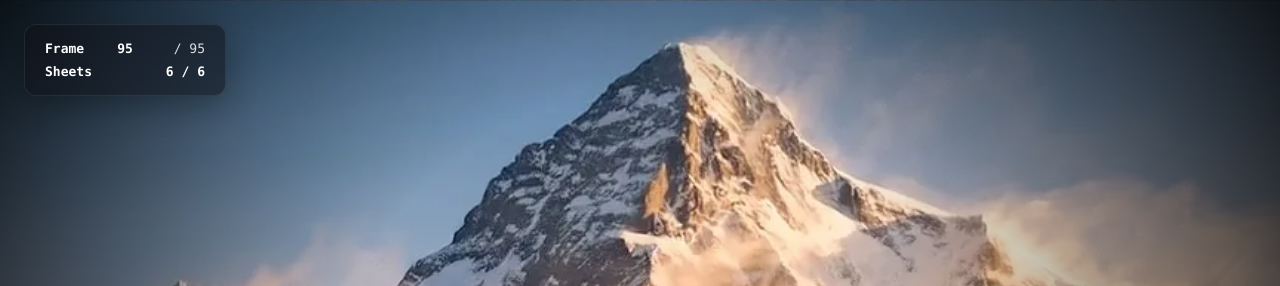
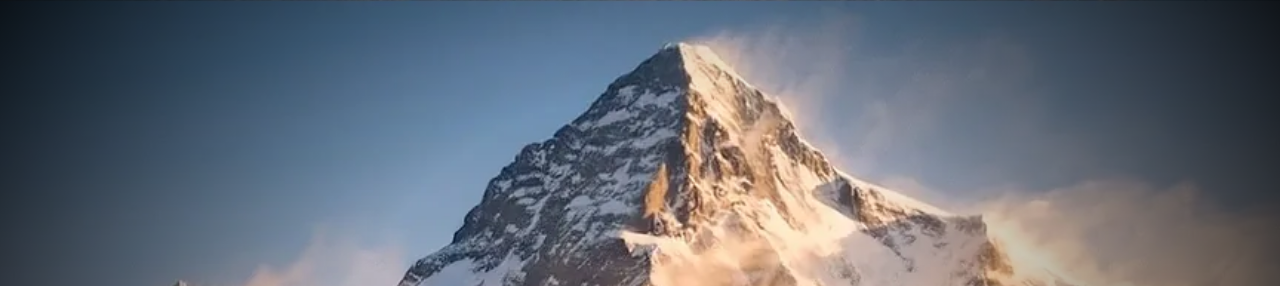
Before and after one commit to zaigham63466-sketch/k2-parallax-test-, a plain HTML site: page index.html in a window 1280 px wide. Shown: the top 286 px of the page. Drawn offline with Linux system fonts and the light colour scheme.

Commit message:
Add Apple-style typography overlay and remove debug UI

```diff
--- a/index.html
+++ b/index.html
@@ -17,11 +17,6 @@
 
             <div class="cinematic-text" id="k2-text">Ready to mount K2?</div>
 
-            <div id="debug-readout">
-                <p><span>Frame</span> <span id="debug-frame">0</span>&nbsp;/&nbsp;95</p>
-                <p><span>Sheets</span> <span id="debug-sheets">0 / 6</span></p>
-            </div>
-
             <div class="scroll-prompt" id="scroll-prompt">
                 <div class="scroll-prompt-text">Scroll to explore</div>
                 <div class="scroll-prompt-line"></div>
--- a/script.js
+++ b/script.js
@@ -1,7 +1,5 @@
 const canvas = document.getElementById('hero-canvas');
 const ctx = canvas.getContext('2d', { alpha: false }); // Optimization for opaque canvas
-const debugFrame = document.getElementById('debug-frame');
-const debugSheets = document.getElementById('debug-sheets');
 const scrollContainer = document.querySelector('.scroll-container');
 const scrollPrompt = document.getElementById('scroll-prompt');
 const k2Text = document.getElementById('k2-text');
@@ -26,11 +24,6 @@ let currentFrameFloat = 0;
 let lastDrawnFrame = -1;
 let rafId;
 
-function updateDebug() {
-    debugFrame.textContent = Math.round(currentFrameFloat);
-    debugSheets.textContent = `${loadedCount} / ${TOTAL_SHEETS}`;
-}
-
 function loadImage(index) {
     return new Promise((resolve, reject) => {
         const img = new Image();
@@ -39,7 +32,6 @@ function loadImage(index) {
             images[index] = img;
             loadedStatus[index] = true;
             loadedCount++;
-            updateDebug();
             resolve();
         };
         img.onerror = () => {
@@ -163,7 +155,6 @@ function loop() {
 
     // 5. Draw calls must happen inside a requestAnimationFrame loop
     drawFrame(currentFrameInt);
-    updateDebug();
 
     // Apple-style cinematic typography fade and scale
     let textOpacity = 0;
--- a/style.css
+++ b/style.css
@@ -80,45 +80,6 @@ canvas#hero-canvas {
     100% { transform: translateY(16px); opacity: 0; }
 }
 
-/* Debug readout with glassmorphism */
-#debug-readout {
-    position: absolute;
-    top: 24px;
-    left: 24px;
-    background: rgba(15, 15, 20, 0.5);
-    padding: 16px 20px;
-    border-radius: 12px;
-    font-family: 'SFMono-Regular', Consolas, 'Liberation Mono', Menlo, monospace;
-    font-size: 13px;
-    z-index: 20;
-    backdrop-filter: blur(10px);
-    -webkit-backdrop-filter: blur(10px);
-    border: 1px solid rgba(255, 255, 255, 0.08);
-    box-shadow: 0 8px 32px rgba(0, 0, 0, 0.3);
-    color: rgba(255, 255, 255, 0.85);
-    min-width: 160px;
-}
-
-#debug-readout p {
-    margin: 8px 0;
-    display: flex;
-    justify-content: space-between;
-    gap: 20px;
-}
-
-#debug-readout p:first-child {
-    margin-top: 0;
-}
-
-#debug-readout p:last-child {
-    margin-bottom: 0;
-}
-
-#debug-readout span {
-    color: #fff;
-    font-weight: 600;
-}
-
 /* Content below the scroll section */
 .normal-content {
     min-height: 100vh;
```
